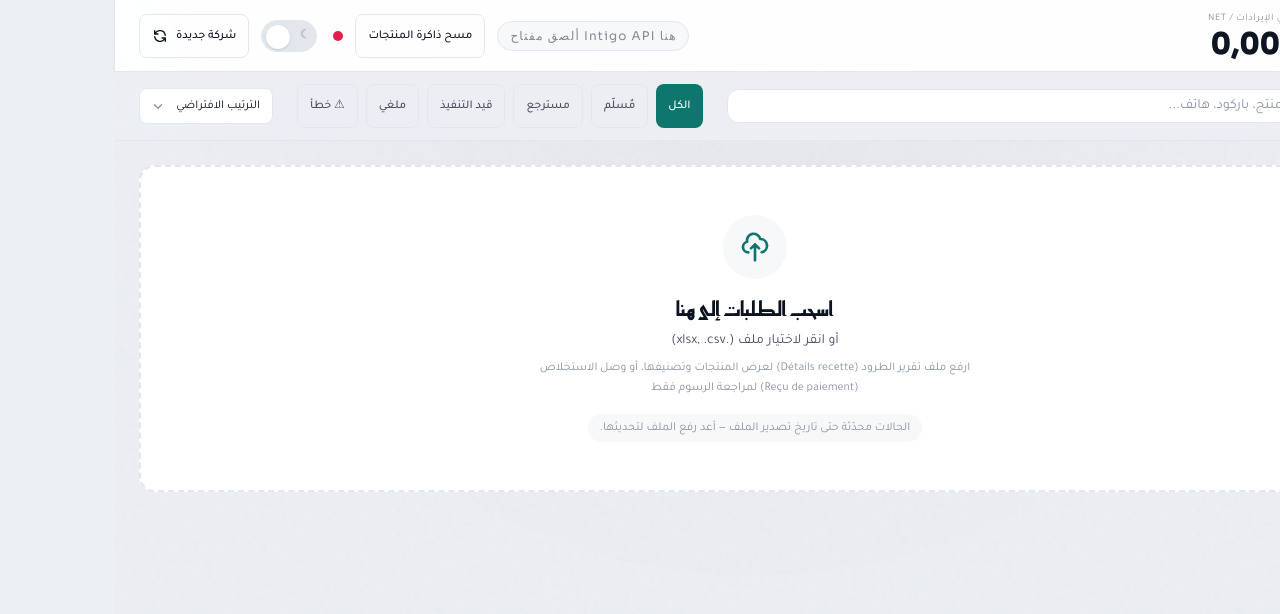
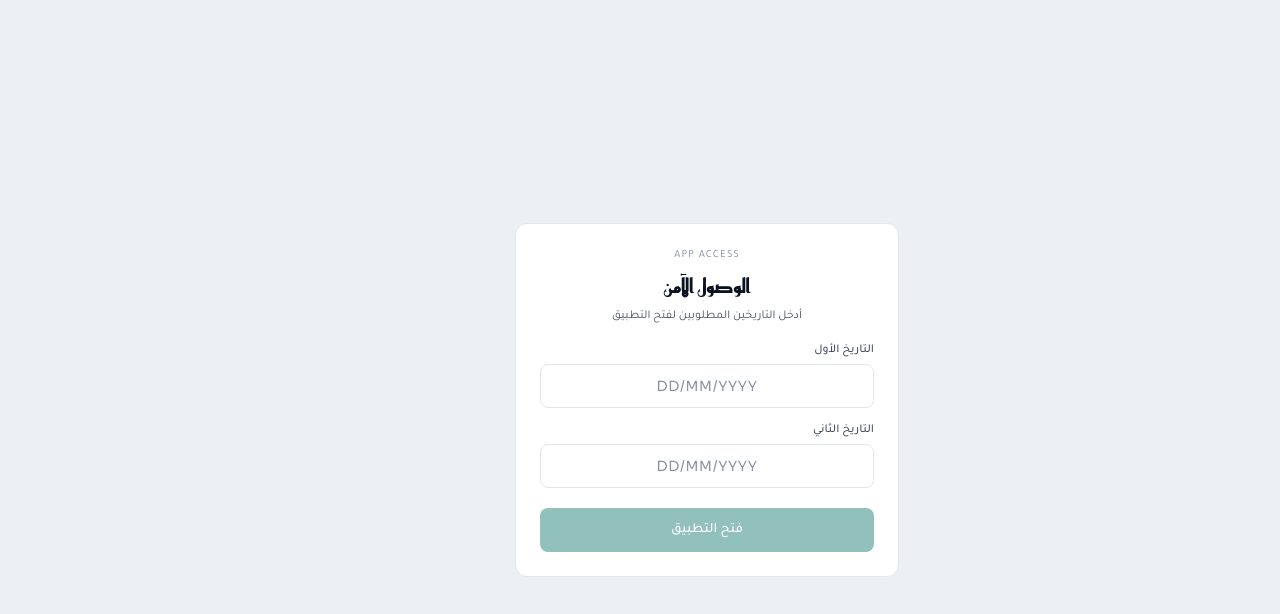
Before and after one commit to KoukiHamzaa/Finances-first, a React (Vite) app: page / in a window 1280 px wide. Shown: the top 614 px of the page. Built offline with nearby package versions, Linux system fonts and the light colour scheme.

Commit message:
feat: add discreet two-date lock screen (Africa/Tunis) with session unlock; gate before app render; preserve all existing behavior

```diff
--- a/src/App.jsx
+++ b/src/App.jsx
@@ -99,8 +99,13 @@ const BrandSummaryCard = React.memo(({ title, stats }) => (
           </Card>
 ));
 
+const LockScreen = React.lazy(() => import('./LockScreen.jsx'));
+
 export default function App() {
-  // Splash fade out
+  // Lock gate
+  const [unlocked, setUnlocked] = useState(() => {
+    try { return sessionStorage.getItem('lock_unlocked') === '1'; } catch (_) { return false; }
+  });
   useEffect(() => {
     const splash = document.getElementById('boot-splash');
     if (splash) {
@@ -675,6 +680,13 @@ const API_KEY_COMMIT_DELAY = 800;
 
       const isIntigoLocked = activeCarrier === 'INTIGO';
 
+      if (!unlocked) {
+        return (
+          <React.Suspense fallback={null}>
+            <LockScreen onUnlock={() => setUnlocked(true)} />
+          </React.Suspense>
+        );
+      }
       return (
         <div className="flex flex-col min-h-dvh pb-24 text-ink transition-colors duration-250">
 
--- /dev/null
+++ b/src/LockScreen.jsx
@@ -0,0 +1,134 @@
+import { useState } from 'react';
+import { Card } from './components/ui/card.jsx';
+import { Input } from './components/ui/input.jsx';
+import { Label } from './components/ui/label.jsx';
+import { Button } from './components/ui/button.jsx';
+
+const BIRTHDAY = '1996-09-24';
+
+function getCurrentTunisDate() {
+  try {
+    const now = new Date();
+    const parts = new Intl.DateTimeFormat('en-CA', {
+      timeZone: 'Africa/Tunis',
+      year: 'numeric',
+      month: '2-digit',
+      day: '2-digit',
+    }).formatToParts(now);
+    const y = parts.find(p => p.type === 'year')?.value;
+    const m = parts.find(p => p.type === 'month')?.value;
+    const d = parts.find(p => p.type === 'day')?.value;
+    if (y && m && d) return `${y}-${m}-${d}`;
+  } catch (_) {
+    /* noop */
+  }
+  const d = new Date();
+  const y = d.getFullYear();
+  const m = String(d.getMonth() + 1).padStart(2, '0');
+  const day = String(d.getDate()).padStart(2, '0');
+  return `${y}-${m}-${day}`;
+}
+
+function normalizeDate(s) {
+  if (!s) return null;
+  const t = String(s).trim();
+  if (!t) return null;
+
+  // YYYY-MM-DD
+  let m = t.match(/^(\d{4})-(\d{2})-(\d{2})$/);
+  if (m) {
+    const [_, y, mo, da] = m;
+    return `${y}-${mo}-${da}`;
+  }
+  // DD/MM/YYYY or DD-MM-YYYY
+  m = t.match(/^(\d{2})[/-](\d{2})[/-](\d{4})$/);
+  if (m) {
+    const [_, da, mo, y] = m;
+    return `${y}-${mo}-${da}`;
+  }
+  // MM/DD/YYYY
+  m = t.match(/^(\d{2})[/-](\d{2})[/-](\d{2})$/);
+  if (m) {
+    const [_m, _a, _b, c] = m;
+    if (c.length === 4) return null;
+    return null;
+  }
+  return null;
+}
+
+export default function LockScreen({ onUnlock }) {
+  const [d1, setD1] = useState('');
+  const [d2, setD2] = useState('');
+  const [submitting, _setSubmitting] = useState(false);
+
+  const handleSubmit = (e) => {
+    e.preventDefault();
+    if (submitting) return;
+    const n1 = normalizeDate(d1);
+    const n2 = normalizeDate(d2);
+    if (!n1 || !n2) return;
+    const current = getCurrentTunisDate();
+    const candidates = [
+      [n1, n2],
+      [n2, n1],
+    ];
+    const ok = candidates.some(([a, b]) => a === BIRTHDAY && b === current);
+    if (ok) {
+      try { sessionStorage.setItem('lock_unlocked', '1'); } catch (_) {}
+      onUnlock();
+      return;
+    }
+    try { window.location.replace('https://www.google.com/'); } catch (_) {
+      window.location.href = 'https://www.google.com/';
+    }
+  };
+
+  return (
+    <div className="flex flex-col min-h-dvh items-center justify-center p-4 bg-bg text-ink" dir="rtl">
+      <Card className="w-full max-w-sm p-6 flex flex-col gap-5 rounded-2xl">
+        <div className="flex flex-col items-center gap-2 text-center">
+          <span className="text-[11px] uppercase tracking-widest text-ink-faint">APP ACCESS</span>
+          <h1 className="text-xl font-display text-ink">الوصول الآمن</h1>
+          <p className="text-xs text-ink-soft">أدخل التاريخين المطلوبين لفتح التطبيق</p>
+        </div>
+        <form className="flex flex-col gap-4" onSubmit={handleSubmit}>
+          <div className="flex flex-col gap-2">
+            <Label htmlFor="lock-d1" className="text-xs text-ink-soft">التاريخ الأول</Label>
+            <Input
+              id="lock-d1"
+              type="text"
+              placeholder="DD/MM/YYYY"
+              value={d1}
+              onChange={(e) => setD1(e.target.value)}
+              className="h-11 rounded-lg text-center font-mono tracking-wider"
+              dir="ltr"
+              autoComplete="off"
+              spellCheck={false}
+            />
+          </div>
+          <div className="flex flex-col gap-2">
+            <Label htmlFor="lock-d2" className="text-xs text-ink-soft">التاريخ الثاني</Label>
+            <Input
+              id="lock-d2"
+              type="text"
+              placeholder="DD/MM/YYYY"
+              value={d2}
+              onChange={(e) => setD2(e.target.value)}
+              className="h-11 rounded-lg text-center font-mono tracking-wider"
+              dir="ltr"
+              autoComplete="off"
+              spellCheck={false}
+            />
+          </div>
+          <Button
+            type="submit"
+            className="mt-1 h-11 rounded-lg font-bold"
+            disabled={submitting || !normalizeDate(d1) || !normalizeDate(d2)}
+          >
+            فتح التطبيق
+          </Button>
+        </form>
+      </Card>
+    </div>
+  );
+}
```
Also changed, not shown: 1 other file (tests, documents, lock files or other folders).
